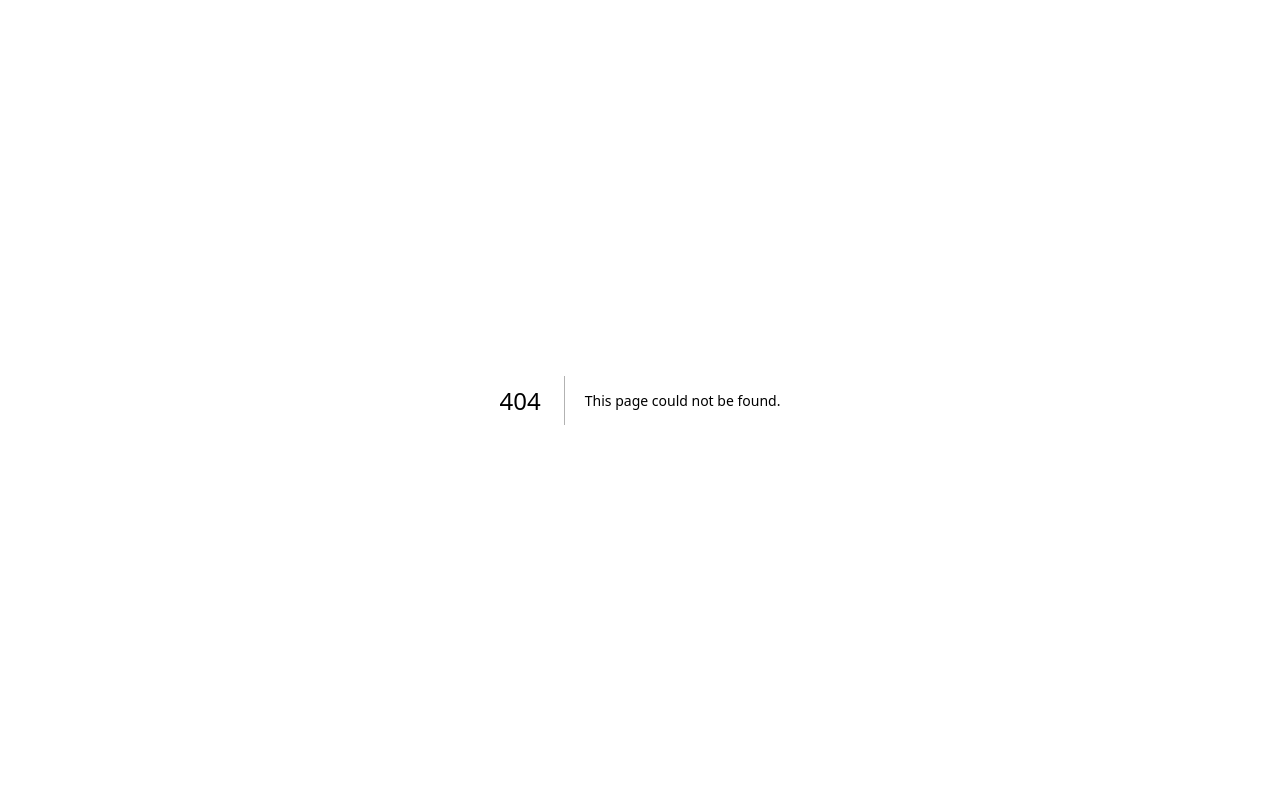
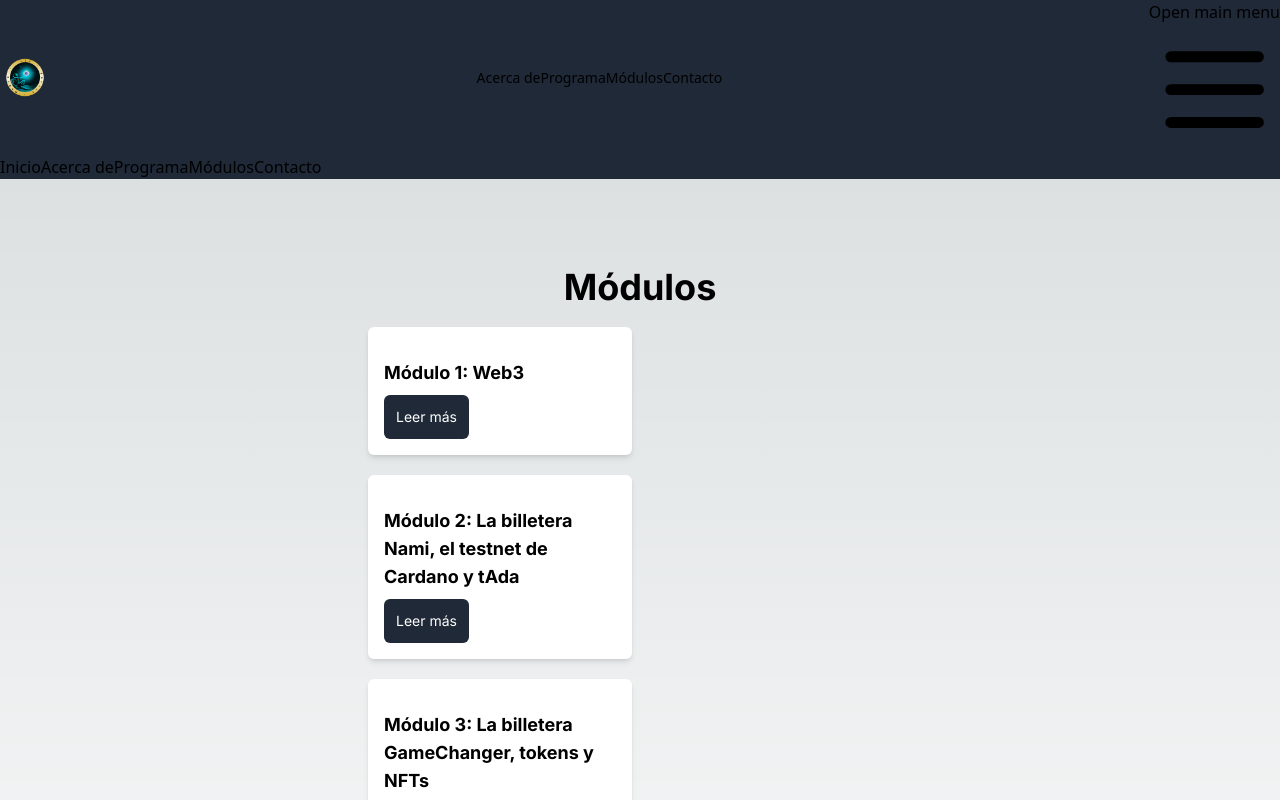
Before and after one commit to mayanhavoc/cst-nextjs-tailwind, a Next.js app: page /blog in a window 1280 px wide. Before the commit this address had no page. Shown: the top 800 px of the page. Built offline with nearby package versions, Linux system fonts and the light colour scheme.

Commit message:
index and slug page

```diff
--- /dev/null
+++ b/src/pages/blog/[slug].jsx
@@ -0,0 +1,37 @@
+import Layout from '../../Components/Layout';
+import { Inter } from 'next/font/google';
+
+const inter = Inter({ subsets: ['latin'] });
+import Link from 'next/link';
+import { getPostBySlug, getAllPosts } from '../../api/index';
+
+export default function Post({ post, ...props }) {
+	return (
+		<Layout>
+			<main
+				className={`flex min-h-screen flex-col p-16 items-center px-5 prose prose-xl prose-slate dark:prose-invert mx-auto ${inter.className}`}>
+				<h1 className='text-3xl mt-4 mb-0'>{post.title}</h1>
+				<p className='mt-0'>{post.date}</p>
+				<article>
+					<section dangerouslySetInnerHTML={{ __html: post.contentHtml }} />
+					<Link href='/blog'>Regresar</Link>
+				</article>
+			</main>
+		</Layout>
+	);
+}
+
+export async function getStaticProps(context) {
+	const post = await getPostBySlug(context.params.slug);
+	return {
+		props: {
+			post,
+		},
+	};
+}
+
+export async function getStaticPaths() {
+	const allPosts = await getAllPosts();
+	const paths = allPosts.map((post) => ({ params: { slug: post.slug } }));
+	return { paths, fallback: false };
+}
--- /dev/null
+++ b/src/pages/blog/index.jsx
@@ -0,0 +1,47 @@
+import Layout from '@/Components/Layout';
+import { Inter } from 'next/font/google';
+
+const inter = Inter({ subsets: ['latin'] });
+import Link from 'next/link';
+import { getAllPosts } from '@/api/index';
+
+export default function Modules({ posts }) {
+	return (
+		<Layout>
+			<section
+				className={`flex min-h-screen flex-col p-16 items-center mt-6 mx-auto max-w-2xl ${inter.className}`}>
+				<h2 className='text-4xl font-bold dark:text-white/90'>Módulos</h2>
+				<ul className='w-full'>
+					{posts.map((post) => (
+						<div className='my-5'>
+							<div className='grid grid-cols-1 md:grid-cols-2 gap-4 my-5 max-w-2xl'>
+								<div className='bg-white shadow-md rounded-md overflow-hidden'>
+									<li
+										key={post.slug}
+										className='mt-4 text-2xl dark:text-white/90'>
+										<div className='p-4'>
+											<h3 className='text-lg font-bold mb-2'>{post.title}</h3>
+											<button className='rounded-md bg-gray-800 p-3 text-white text-sm'>
+												<Link href={`/blog/${post.slug}`}>Leer más</Link>
+											</button>
+										</div>
+									</li>
+								</div>
+							</div>
+						</div>
+					))}
+				</ul>
+			</section>
+		</Layout>
+	);
+}
+
+export async function getStaticProps() {
+	const posts = await getAllPosts();
+
+	return {
+		props: {
+			posts,
+		},
+	};
+}
```
